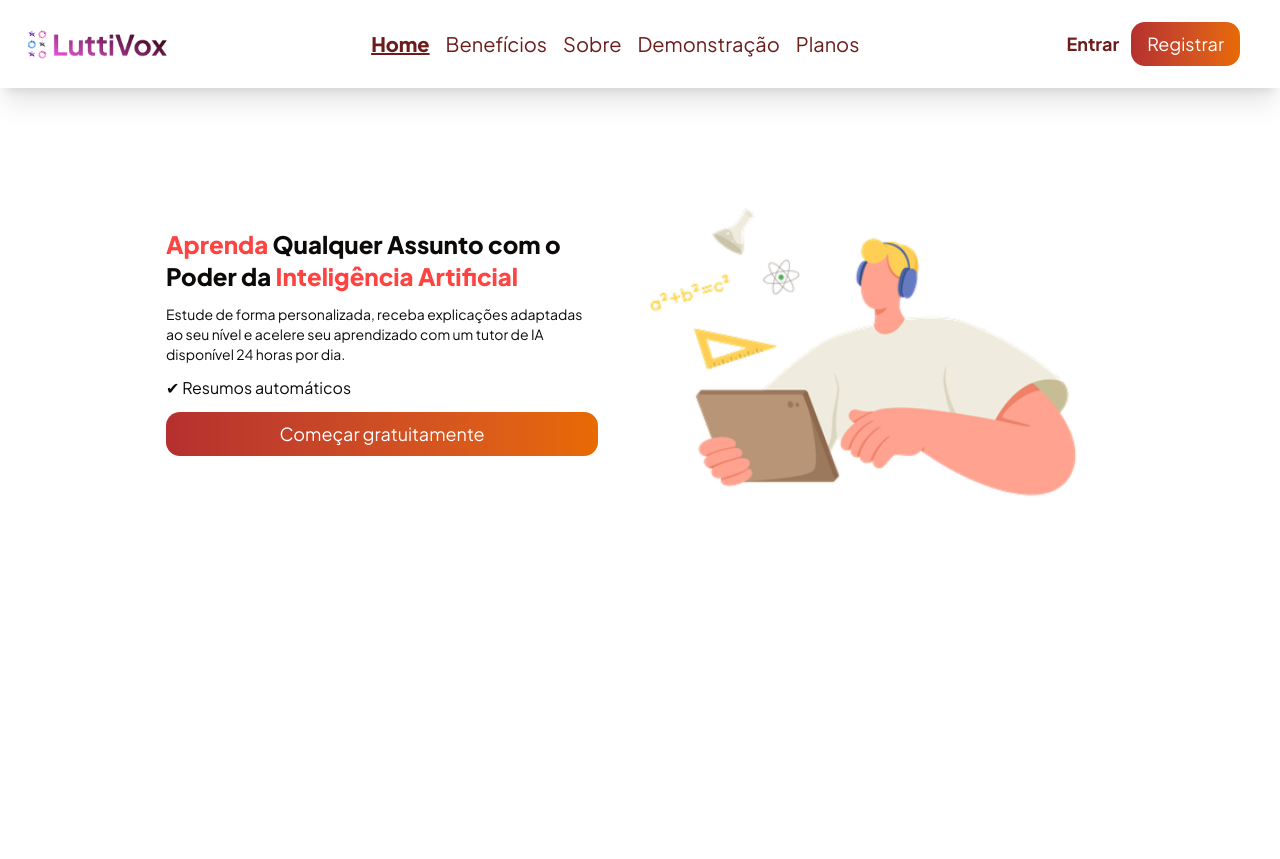
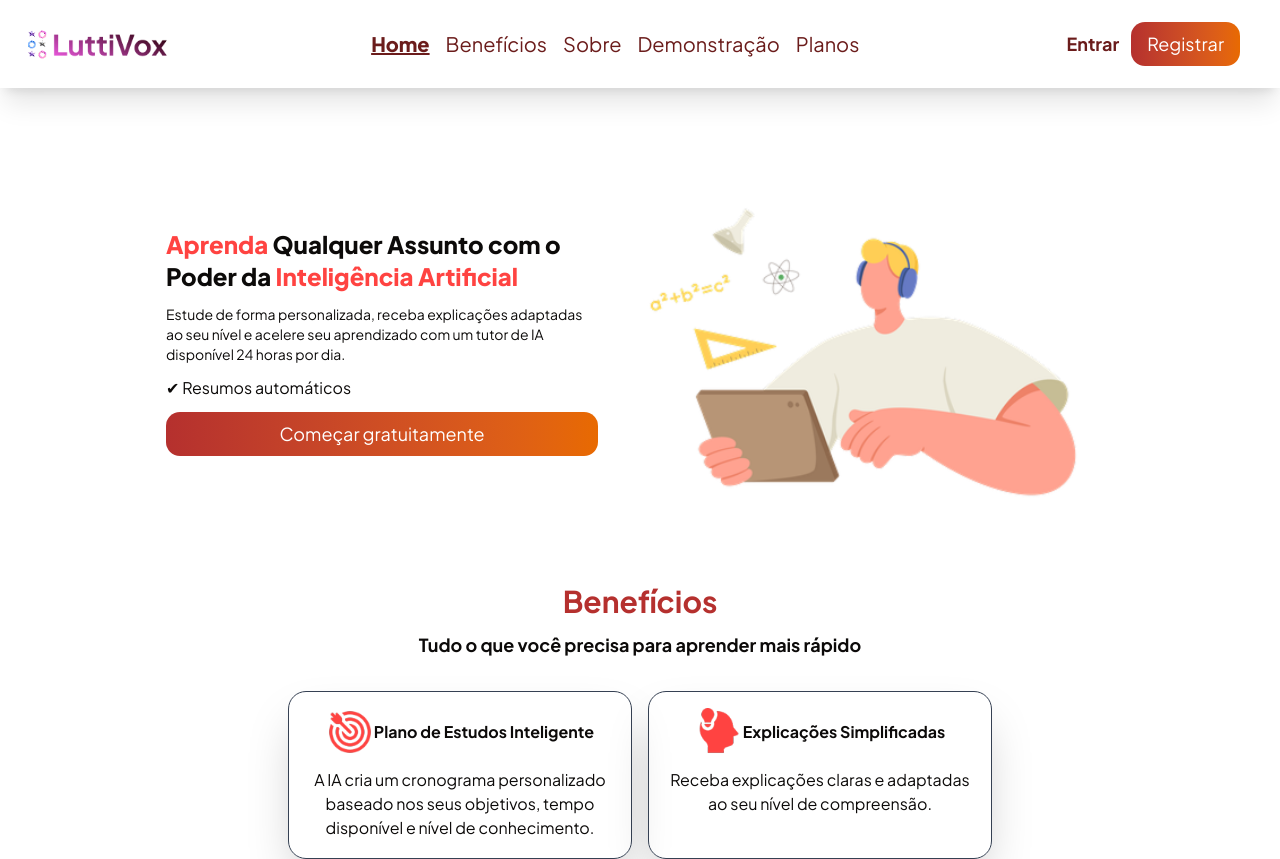
Before and after one commit to pinchieri-tiago/luttivox, a Next.js app: page / in a window 1280 px wide. Before the commit the page ends 800 px from the top, so only its background shows below. Built offline with nearby package versions, Linux system fonts and the light colour scheme; a web font is replaced by a local one.

Commit message:
feat: criar seção de benefícios

```diff
--- a/src/app/page.tsx
+++ b/src/app/page.tsx
@@ -1,3 +1,4 @@
+import { Benefits } from "@/components/home/benefits";
 import { Header } from "@/components/home/header";
 import { Hero } from "@/components/home/hero";
 
@@ -6,6 +7,7 @@ export default function HomePage() {
      <div>
         <Header />
         <Hero />
+        <Benefits />
      </div>
   );
 }
--- /dev/null
+++ b/src/components/home/benefits.tsx
@@ -0,0 +1,51 @@
+import Image from "next/image";
+
+export const Benefits = () => {
+  return (
+    <section className="mt-7 lg:mt-12">
+      <div className="flex flex-col items-center text-3xl">
+        <h2 className="text-primary-700 font-bold">Benefícios</h2>
+        <p className="mt-3 max-w-65 text-center text-lg font-bold md:max-w-120">
+          Tudo o que você precisa para aprender mais rápido
+        </p>
+      </div>
+      <div className="mt-4 lg:mt-8 flex flex-col md:flex-row gap-4 justify-center items-center">
+        <div className="  mb-4 md:mb-0 min-h-42 max-w-86 rounded-2xl border border-gray-700 p-4 shadow-2xl">
+          <div className="mb-3 flex items-center justify-center">
+            <Image
+              src="/goal.png"
+              alt="Meta"
+              width={200}
+              height={200}
+              className="w-12"
+            />
+            <p className="font-bold">Plano de Estudos Inteligente</p>
+          </div>
+          <div className="flex justify-center">
+            <p className="text-center">
+              A IA cria um cronograma personalizado baseado nos seus objetivos,
+              tempo disponível e nível de conhecimento.
+            </p>
+          </div>
+        </div>
+        <div className="  min-h-42 max-w-86 rounded-2xl border border-gray-700 p-4 shadow-2xl">
+          <div className="mb-3 flex items-center justify-center">
+            <Image
+              src="/brain.png"
+              alt="Meta"
+              width={200}
+              height={200}
+              className="w-12"
+            />
+            <p className="font-bold">Explicações Simplificadas</p>
+          </div>
+          <div className="flex justify-center">
+            <p className="text-center">
+              Receba explicações claras e adaptadas ao seu nível de compreensão.
+            </p>
+          </div>
+        </div>
+      </div>
+    </section>
+  );
+};
```
Also changed, not shown: public/brain.png (added), public/goal.png (added).
